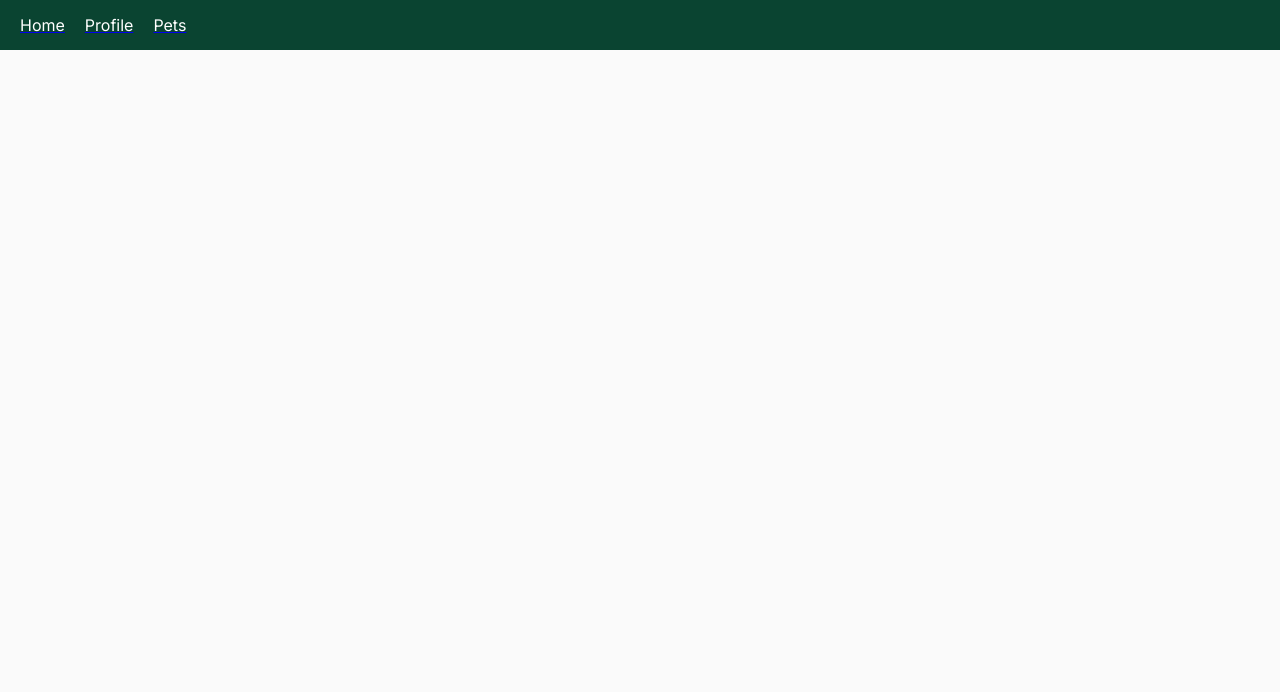
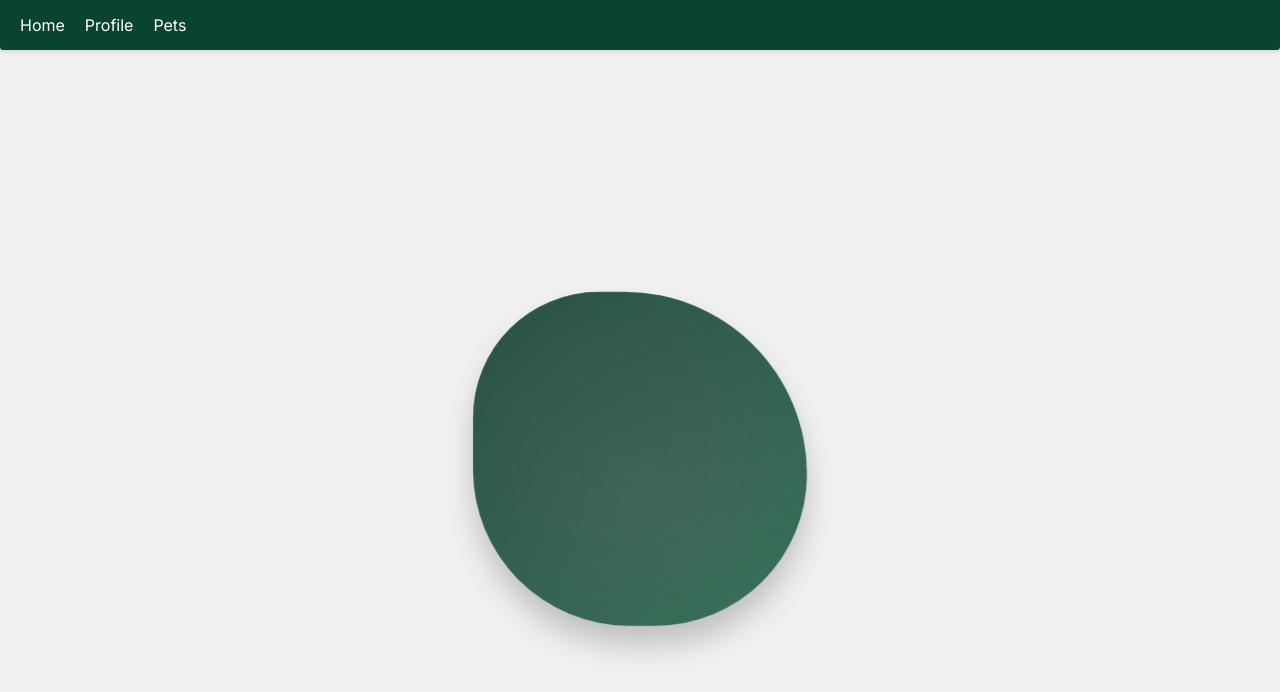
Before and after one commit to AlyonaGN/pet-care-next, a Next.js app: page / in a window 1280 px wide. Shown: the top 692 px of the page. Built offline with nearby package versions, Linux system fonts and the light colour scheme.

Commit message:
style header and main

```diff
--- a/app/components/Header.tsx
+++ b/app/components/Header.tsx
@@ -17,6 +17,9 @@ const Nav = styled.nav`
   top: 0;
   background: #0a4431;
   padding: 15px 10px;
+  border-bottom-left-radius: 3px;
+  border-bottom-right-radius: 3px;
+  box-shadow: 0 2px 4px rgba(0, 0, 0, 0.1);
 `
 
 const Ul = styled.ul`
@@ -42,7 +45,7 @@ export const Header: React.FC<HeaderProps> = ({ navLinks }) => {
       <Ul>
         {navLinks.map((link) => (
           <Li key={link.href}>
-            <Link href={link.href} passHref>
+            <Link href={link.href} passHref legacyBehavior>
               <StyledLink>{link.label}</StyledLink>
             </Link>
           </Li>
--- /dev/null
+++ b/app/components/MainBlob.tsx
@@ -0,0 +1,80 @@
+"use client"
+
+import styled, { keyframes } from "styled-components"
+
+const blobAnimation = keyframes`
+  0% {
+    border-radius: 50% 50% 40% 60%;
+    transform: scale(1) translateY(0);
+  }
+  25% {
+    border-radius: 60% 40% 50% 50%;
+    transform: scale(1.05) translateY(-10px);
+  }
+  50% {
+    border-radius: 50% 50% 60% 40%;
+    transform: scale(1) translateY(0);
+  }
+  75% {
+    border-radius: 40% 60% 50% 50%;
+    transform: scale(0.95) translateY(10px);
+  }
+  100% {
+    border-radius: 50% 50% 40% 60%;
+    transform: scale(1) translateY(0);
+  }
+`
+
+const AnimationContainer = styled.div`
+  display: flex;
+  align-items: center;
+  justify-content: center;
+  height: 100vh;
+  background: #f0f0f0; // light grey background for contrast
+`
+
+const AnimatedBlob = styled.div`
+  width: 350px;
+  height: 350px;
+  background: linear-gradient(135deg, #0a4431, #1e7350);
+  animation: ${blobAnimation} 10s ease-in-out infinite;
+  box-shadow: 0 20px 30px rgba(0, 0, 0, 0.2);
+  position: relative;
+  overflow: hidden;
+
+  &:before {
+    content: "";
+    position: absolute;
+    top: -50%;
+    left: -50%;
+    width: 200%;
+    height: 200%;
+    background: radial-gradient(
+      circle,
+      rgba(255, 255, 255, 0.3),
+      rgba(255, 255, 255, 0)
+    );
+    animation: ${blobAnimation} 10s ease-in-out infinite;
+  }
+
+  &:after {
+    content: "";
+    position: absolute;
+    bottom: -50%;
+    right: -50%;
+    width: 200%;
+    height: 200%;
+    background: radial-gradient(circle, rgba(0, 0, 0, 0.3), rgba(0, 0, 0, 0));
+    animation: ${blobAnimation} 10s ease-in-out infinite reverse;
+  }
+`
+
+const MainBlob: React.FC = () => {
+  return (
+    <AnimationContainer>
+      <AnimatedBlob />
+    </AnimationContainer>
+  )
+}
+
+export default MainBlob
--- a/app/page.tsx
+++ b/app/page.tsx
@@ -1,10 +1,12 @@
 import { Header } from "./components/Header"
 import { navLinks } from "./utils"
+import MainBlob from "./components/MainBlob"
 
 export default function Main() {
   return (
     <main>
       <Header navLinks={navLinks} />
+      <MainBlob />
     </main>
   )
 }
--- a/app/pets/[...name]/page.tsx
+++ b/app/pets/[...name]/page.tsx
@@ -1,6 +1,6 @@
 import Pet from "@/app/components/Pet"
 
-const PetPage = ({ params }) => {
+const PetPage = ({ params }: any) => {
   return <Pet name={params.name[0]}></Pet>
 }
 
--- a/next.config.js
+++ b/next.config.js
@@ -1,7 +1,10 @@
 /** @type {import('next').NextConfig} */
 const nextConfig = {
   compiler: {
-    styledComponents: true,
+    styledComponents: {
+      ssr: true,
+      displayName: true,
+    },
   },
 }
 
```
Also changed, not shown: .babelrc (deleted).
